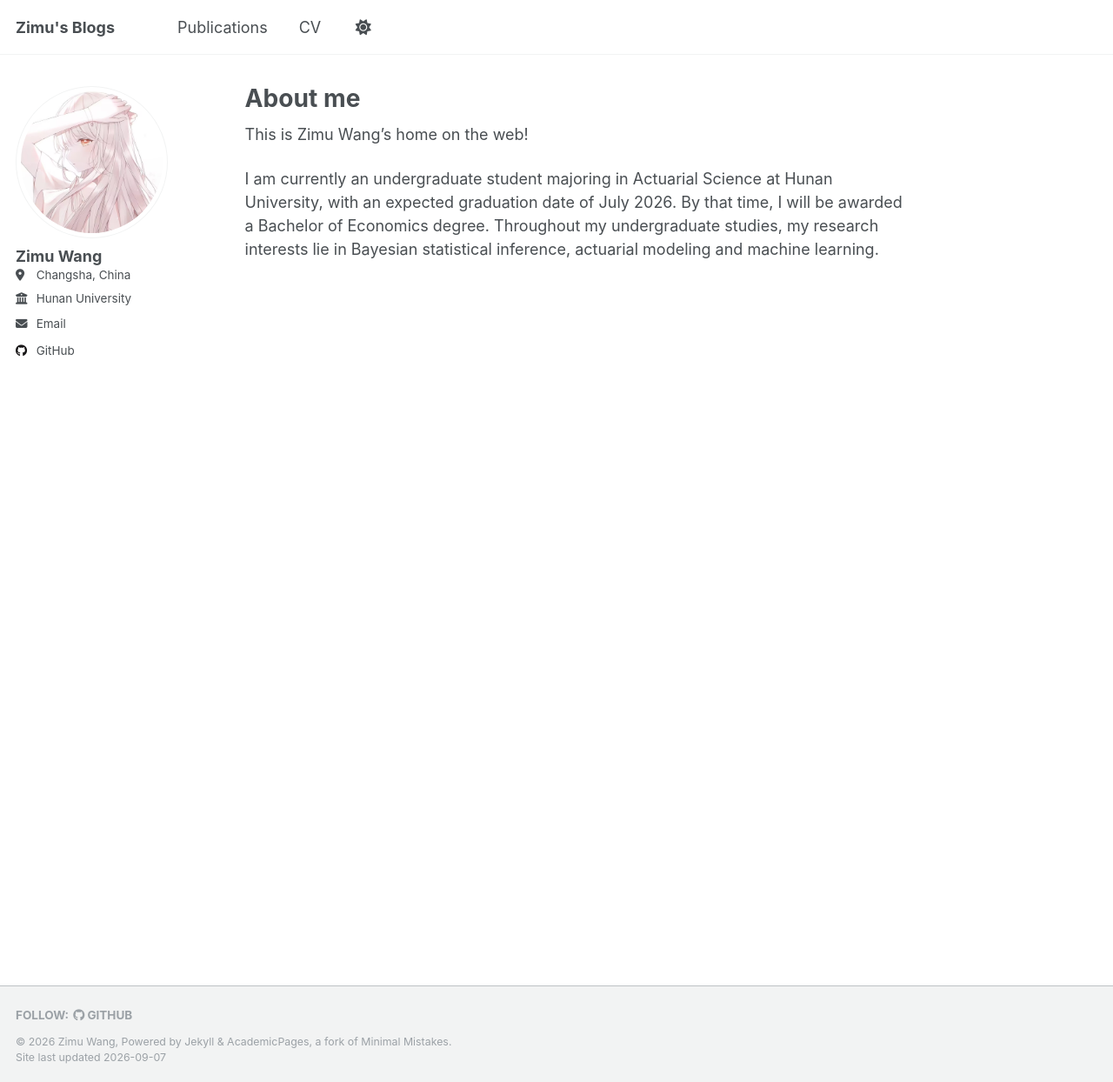
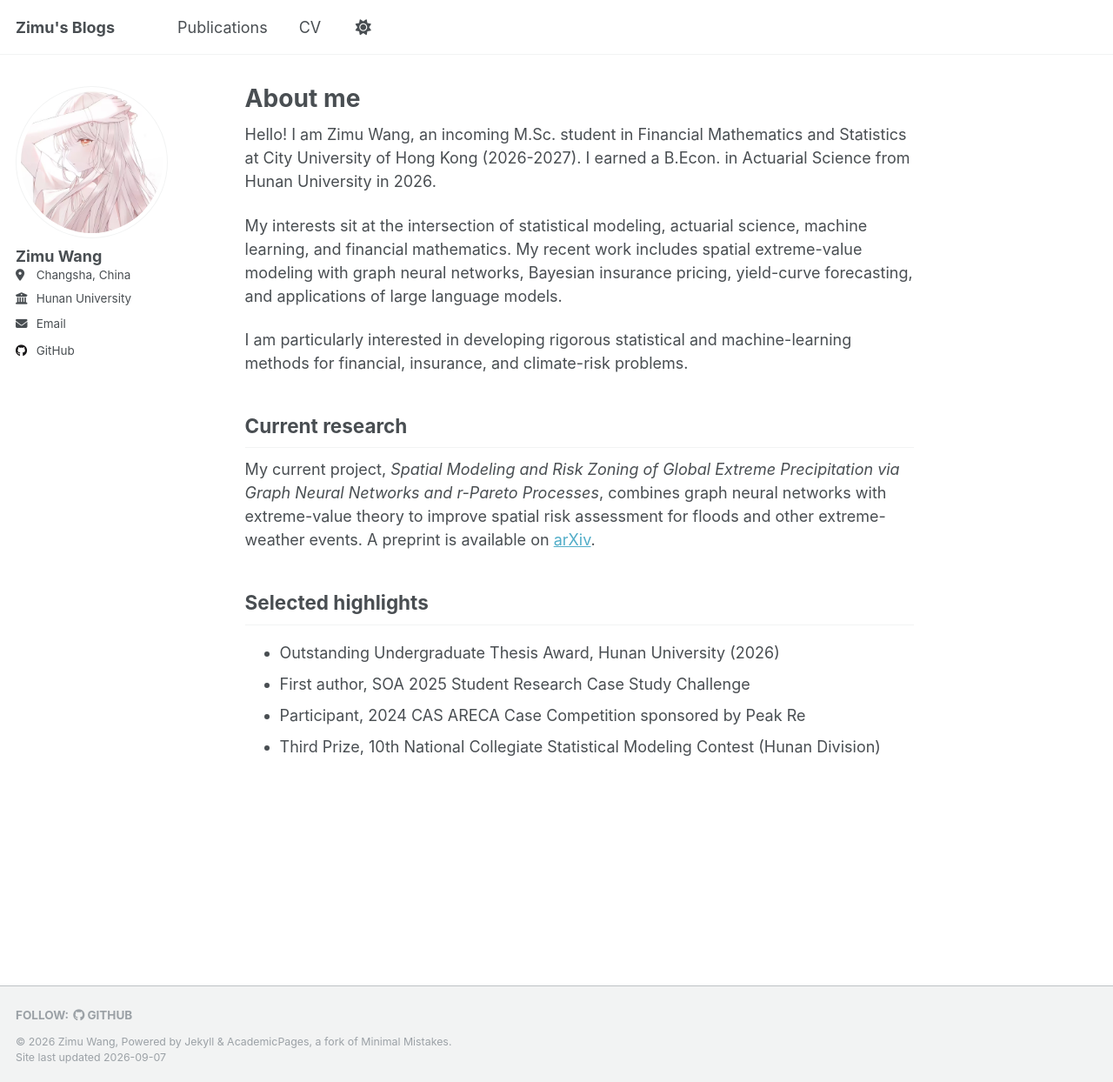
Before and after one commit to Zwitmo/Zwitmo.github.io, a Jekyll site: the page built from _pages/about.md, in a window 1280 px wide and 1244 px high. Shown: the whole window at 87% size. Built offline with Jekyll 4.4.1, drawn with Linux system fonts in a browser that asks for light colours.

Commit message:
Update homepage biography from current CV

```diff
--- a/_pages/about.md
+++ b/_pages/about.md
@@ -7,6 +7,19 @@ redirect_from:
   - /about.html
 ---
 
-This is Zimu Wang's home on the web!
+Hello! I am Zimu Wang, an incoming M.Sc. student in Financial Mathematics and Statistics at City University of Hong Kong (2026-2027). I earned a B.Econ. in Actuarial Science from Hunan University in 2026.
 
-I am currently an undergraduate student majoring in Actuarial Science at Hunan University, with an expected graduation date of July 2026. By that time, I will be awarded a Bachelor of Economics degree. Throughout my undergraduate studies, my research interests lie in Bayesian statistical inference, actuarial modeling and machine learning.
+My interests sit at the intersection of statistical modeling, actuarial science, machine learning, and financial mathematics. My recent work includes spatial extreme-value modeling with graph neural networks, Bayesian insurance pricing, yield-curve forecasting, and applications of large language models.
+
+I am particularly interested in developing rigorous statistical and machine-learning methods for financial, insurance, and climate-risk problems.
+
+## Current research
+
+My current project, *Spatial Modeling and Risk Zoning of Global Extreme Precipitation via Graph Neural Networks and r-Pareto Processes*, combines graph neural networks with extreme-value theory to improve spatial risk assessment for floods and other extreme-weather events. A preprint is available on [arXiv](https://arxiv.org/abs/2509.10362).
+
+## Selected highlights
+
+- Outstanding Undergraduate Thesis Award, Hunan University (2026)
+- First author, SOA 2025 Student Research Case Study Challenge
+- Participant, 2024 CAS ARECA Case Competition sponsored by Peak Re
+- Third Prize, 10th National Collegiate Statistical Modeling Contest (Hunan Division)
```
